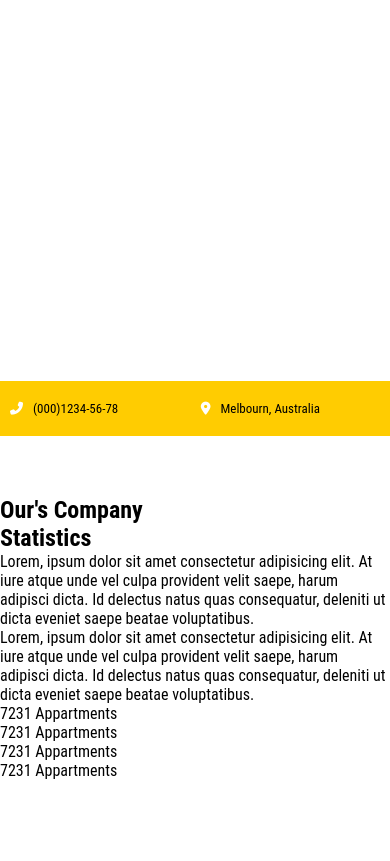
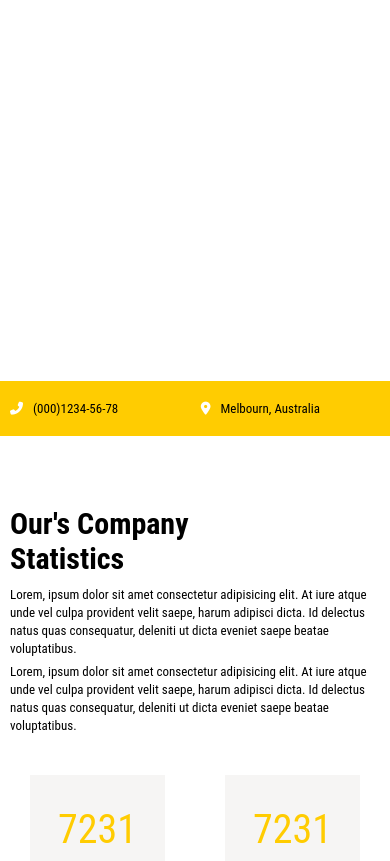
Before and after one commit to Sacradd/projectWDB, a plain HTML site: page index.html in a window 390 px wide. Shown: the part 239-1100 px from the top of the page. Before the commit the page ends 1019 px from the top, so only its background shows below. Drawn offline with Linux system fonts and the light colour scheme; a script that the page names is missing.

Commit message:
Style for section "stats"

```diff
--- a/style.css
+++ b/style.css
@@ -83,6 +83,43 @@ nav {
     font-size: 18px;
     margin-right: 60px;
 }
+.stats{
+    display: flex;
+    margin-top: 130px;
+}
+.stats-line{
+    display: flex;
+}
+.stats-text{
+    padding-right: 40px;
+}
+.stats-text h2{
+    font-size: 40px;
+    margin-bottom: 70px;
+}
+.stats-text p{
+    margin-top: 50px;
+    font-size: 13px;
+    line-height: 27px;
+}
+.square{
+    width: 200px;
+    height: 200px;
+    background-color: #f6f5f4;
+    margin: 30px;
+    display: flex;
+    justify-content: center;
+    align-items: center;
+    flex-direction: column;
+}
+.stats-square{
+    font-size: 40px;
+    color: #ffcc01;
+    margin-bottom: 15px;
+}
+.square-text{
+    font-size: 14px;
+}
 
 
 
@@ -166,5 +203,23 @@ nav {
         font-size: 13px;
         margin-right: 0x;
     }
+    .stats{
+        margin-top: 0;
+        flex-direction: column;
+    }
+    .stats-text{
+        padding: 10px;
+    }
+    .stats-text h2{
+        font-size: 30px;
+        margin-bottom: 10px;
+    }
+    .stats-text p{
+        margin-top: 5px;
+        font-size: 13px;
+        line-height: 18px;
+    }
+    .square{
+        height: 140px;
+    }
 }
-}
```
